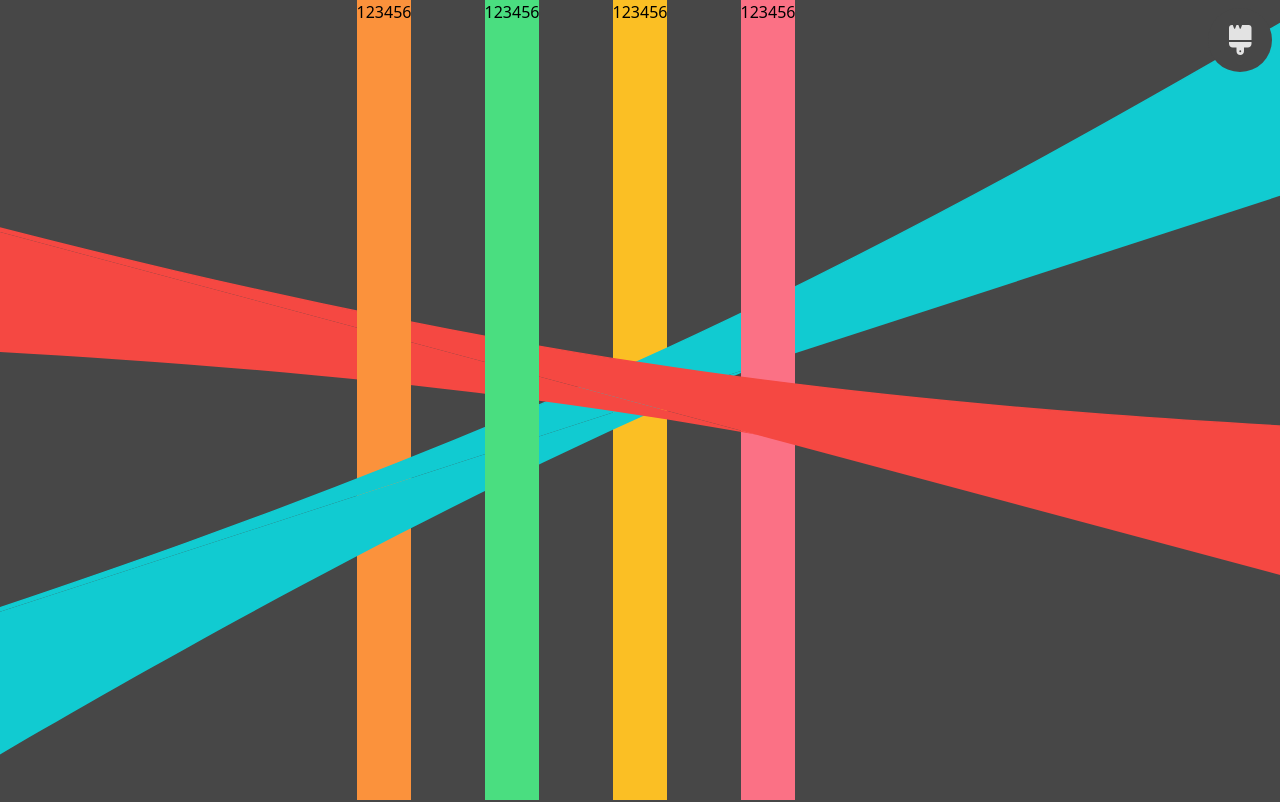
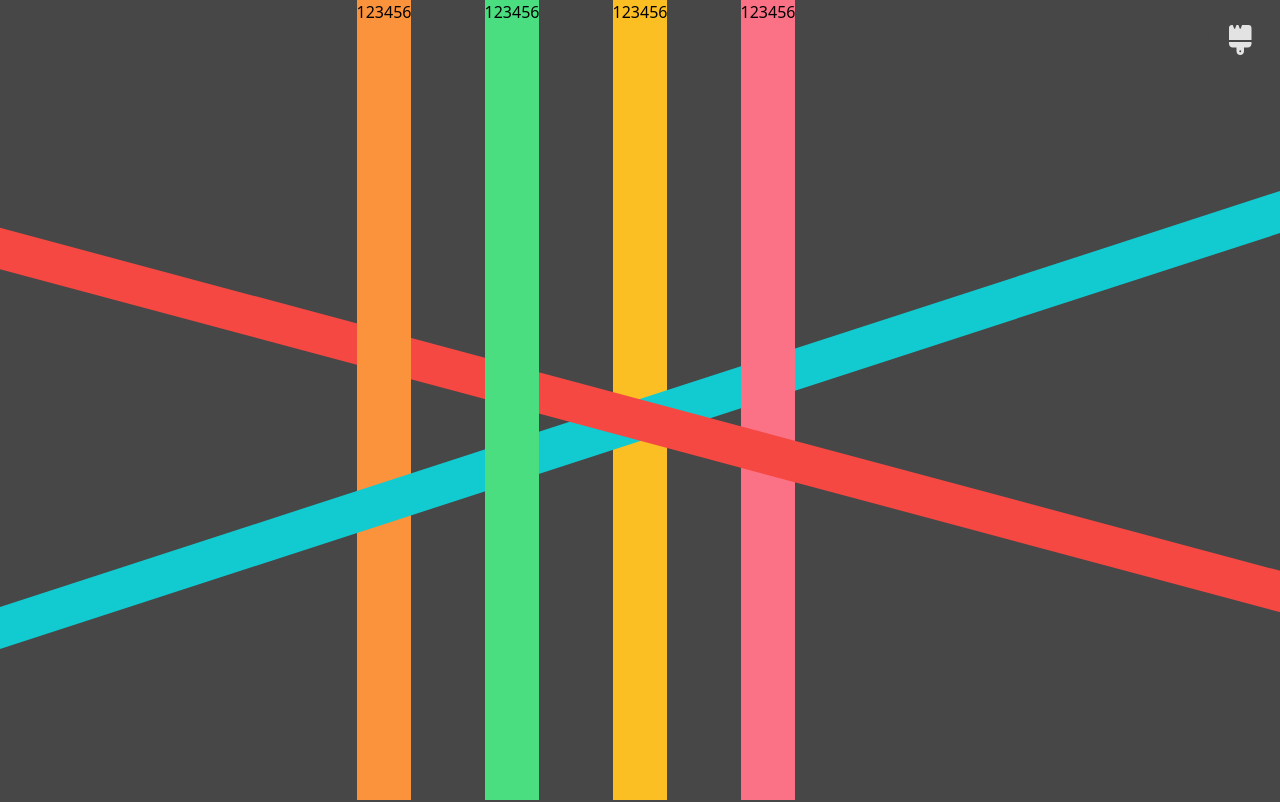
Before and after one commit to seantolbert/tolbertCov2, a React (Vite) app: page / in a window 1280 px wide. Shown: the top 802 px of the page. Built offline with nearby package versions, Linux system fonts and the light colour scheme.

Commit message:
adds final touches to fourbar

```diff
--- a/src/animations/FourBar/FourBars.jsx
+++ b/src/animations/FourBar/FourBars.jsx
@@ -61,7 +61,7 @@ export default function FourBars() {
       <div id="amber" className=" h-full w-fit bg-amber-400 absolute">
         123456
       </div>
-        <div id="chosenBar" className=" rotate-[-18deg] w-[2000px] absolute">
+      <div id="chosenBar" className="translate-y-[400px] rotate-[-18deg] w-[2500px] absolute">
         <StreamBar color={chosen.value} />
       </div>
       <div
@@ -70,18 +70,19 @@ export default function FourBars() {
       >
         123456
       </div>
-        <div id="highlightBar" className=" rotate-[15deg] w-[2000px] absolute">
+      <div id="highlightBar" className="translate-y-[400px]  rotate-[15deg] w-[2500px] absolute">
         <StreamBar color={highlight.value} />
       </div>
       <div
         id="orange"
-          className=" h-[440px] w-fit bg-orange-400 absolute -translate-x-64"
+        className=" h-[420px] w-fit bg-orange-400 absolute -translate-x-64"
       >
         123456
       </div>
+      {/* <div className="z-[9] translate-y-[270px] rounded-full w-56 h-56 bg-purple-400"></div> */}
       <div
         id="green"
-          className="h-full w-fit bg-green-400 absolute -translate-x-32"
+        className="z-[10] h-full w-fit bg-green-400 absolute -translate-x-32"
       >
         123456
       </div>
--- a/src/animations/FourBar/StreamBar.jsx
+++ b/src/animations/FourBar/StreamBar.jsx
@@ -1,24 +1,33 @@
 export default function StreamBar({ color }) {
   return (
     <div className="flex flex-col">
-      <svg className="w-full" xmlns="http://www.w3.org/2000/svg" viewBox="0 0 1440 290">
+      {/* <svg
+        className="w-full"
+        xmlns="http://www.w3.org/2000/svg"
+        viewBox="0 0 1500 270"
+        // viewBox="0 0 1500 100"
+      >
         <path
           fill={color}
-          // fillOpacity="0.74"
           fillOpacity="1"
           stroke={color}
           str
           d="M0,288L120,288C240,288,480,288,720,261.3C960,235,1200,181,1320,154.7L1440,128L1440,320L1320,320C1200,320,960,320,720,320C480,320,240,320,120,320L0,320Z"
         ></path>
-      </svg>
-      {/* <div className="h-10 w-full" style={{background: color}}></div> */}
-      <svg className="rotate-180 w-full" xmlns="http://www.w3.org/2000/svg" viewBox="0 0 1440 270">
+      </svg> */}
+      <div className="h-10 w-full rounded-full" style={{ background: color }}></div>
+      {/* <svg
+        className="rotate-180 w-full"
+        xmlns="http://www.w3.org/2000/svg"
+        viewBox="0 0 1500 270"
+        // viewBox="0 0 1500 100"
+      >
         <path
           fill={color}
-          fill-opacity='1'
+          fill-opacity="1"
           d="M0,288L120,288C240,288,480,288,720,261.3C960,235,1200,181,1320,154.7L1440,128L1440,320L1320,320C1200,320,960,320,720,320C480,320,240,320,120,320L0,320Z"
         ></path>
-      </svg>
+      </svg> */}
     </div>
   );
 }
```
Lines whose indentation alone changed are shown as unchanged.
